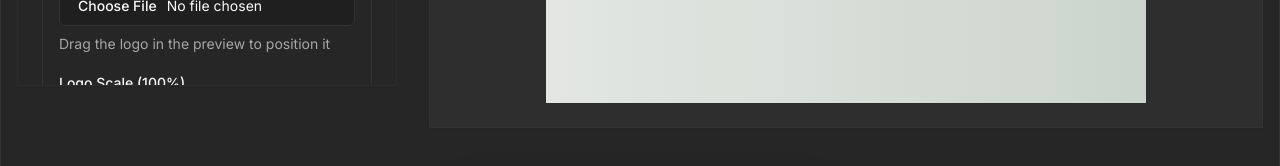
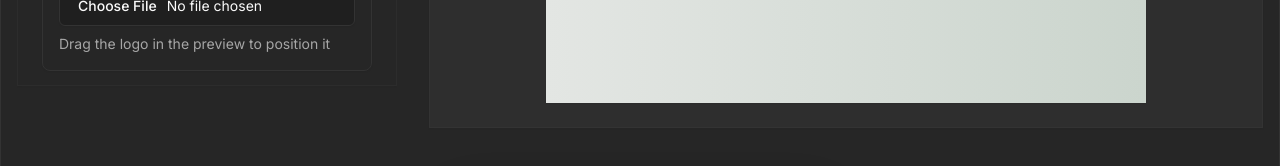
Before and after one commit to jackieangel/jobimagegen, a React (Vite) app: page / in a window 1280 px wide. Shown: the part 555-721 px from the top of the page. Built offline with nearby package versions, Linux system fonts and the light colour scheme; what @lemonsqueezy/lemonsqueezy.js would draw is missing.

Commit message:
Remove Positioning and Scaling Controls
Eliminate positioning and scaling controls from the control panel. Users can now adjust positioning directly in the preview.
[skip gpt_engineer]

```diff
--- a/src/components/Controls.tsx
+++ b/src/components/Controls.tsx
@@ -29,12 +29,8 @@ interface ControlsProps {
   pillsPosition: { x: number; y: number };
   setPillsPosition: (position: { x: number; y: number }) => void;
   setLogo: (value: string | null) => void;
-  logoPosition: { x: number; y: number };
-  setLogoPosition: (position: { x: number; y: number }) => void;
   logoColor: string;
   setLogoColor: (color: string) => void;
-  logoScale: number;
-  setLogoScale: (scale: number) => void;
   activeTemplate: string;
   setActiveTemplate: (value: string) => void;
 }
@@ -55,12 +51,8 @@ export function Controls({
   pillsPosition,
   setPillsPosition,
   setLogo,
-  logoPosition,
-  setLogoPosition,
   logoColor,
   setLogoColor,
-  logoScale,
-  setLogoScale,
   activeTemplate,
   setActiveTemplate,
 }: ControlsProps) {
@@ -91,12 +83,8 @@ export function Controls({
 
         <LogoControl
           setLogo={setLogo}
-          logoPosition={logoPosition}
-          setLogoPosition={setLogoPosition}
           logoColor={logoColor}
           setLogoColor={setLogoColor}
-          logoScale={logoScale}
-          setLogoScale={setLogoScale}
         />
 
         <Separator />
--- a/src/components/ImageEditor.tsx
+++ b/src/components/ImageEditor.tsx
@@ -22,7 +22,6 @@ interface ImageEditorProps {
   logo: string | null;
   logoPosition: { x: number; y: number };
   logoColor: string;
-  logoScale: number;
   setLogoPosition?: (position: { x: number; y: number }) => void;
   gradientMotion?: boolean;
 }
@@ -41,7 +40,6 @@ export const ImageEditor = forwardRef<HTMLDivElement, ImageEditorProps>(
       logo,
       logoPosition,
       logoColor,
-      logoScale,
       setLogoPosition,
       gradientMotion = false,
     } = props;
@@ -111,7 +109,7 @@ export const ImageEditor = forwardRef<HTMLDivElement, ImageEditorProps>(
                   alt="Company logo"
                   className="object-contain transition-all duration-200"
                   style={{
-                    height: `${48 * logoScale}px`,
+                    height: '48px',
                     filter: logo.endsWith('.svg') ? `brightness(0) saturate(100%) ${logoColor === '#FFFFFF' ? 'invert(1)' : ''}` : 'none',
                     color: logoColor
                   }}
--- a/src/components/controls/LogoControl.tsx
+++ b/src/components/controls/LogoControl.tsx
@@ -1,6 +1,5 @@
 import { Input } from "@/components/ui/input";
 import { Label } from "@/components/ui/label";
-import { Slider } from "@/components/ui/slider";
 import { useState } from "react";
 import { toast } from "sonner";
 import { Card } from "@/components/ui/card";
@@ -8,22 +7,14 @@ import { Select, SelectContent, SelectItem, SelectTrigger, SelectValue } from "@
 
 interface LogoControlProps {
   setLogo: (value: string | null) => void;
-  logoPosition: { x: number; y: number };
-  setLogoPosition: (position: { x: number; y: number }) => void;
   logoColor: string;
   setLogoColor: (color: string) => void;
-  logoScale: number;
-  setLogoScale: (scale: number) => void;
 }
 
 export function LogoControl({
   setLogo,
-  logoPosition,
-  setLogoPosition,
   logoColor,
   setLogoColor,
-  logoScale,
-  setLogoScale
 }: LogoControlProps) {
   const [fileType, setFileType] = useState<"png" | "svg" | null>(null);
 
@@ -111,17 +102,6 @@ export function LogoControl({
           </Select>
         </div>
       )}
-
-      <div className="space-y-2">
-        <Label>Logo Scale ({Math.round(logoScale * 100)}%)</Label>
-        <Slider
-          value={[logoScale]}
-          onValueChange={([value]) => setLogoScale(value)}
-          min={0.1}
-          max={2}
-          step={0.1}
-        />
-      </div>
     </Card>
   );
 }
--- a/src/pages/Index.tsx
+++ b/src/pages/Index.tsx
@@ -21,7 +21,6 @@ export default function Index() {
   const [logo, setLogo] = useState<string | null>(null);
   const [logoPosition, setLogoPosition] = useState({ x: 50, y: 25 });
   const [logoColor, setLogoColor] = useState("#000000");
-  const [logoScale, setLogoScale] = useState(1);
 
   const editorRef = useRef<HTMLDivElement>(null);
   const actionBarRef = useRef<HTMLDivElement>(null);
@@ -58,12 +57,8 @@ export default function Index() {
                 pillsPosition={pillsPosition}
                 setPillsPosition={() => {}}
                 setLogo={setLogo}
-                logoPosition={logoPosition}
-                setLogoPosition={() => {}}
                 logoColor={logoColor}
                 setLogoColor={setLogoColor}
-                logoScale={logoScale}
-                setLogoScale={setLogoScale}
                 activeTemplate={activeTemplate}
                 setActiveTemplate={setActiveTemplate}
               />
@@ -105,7 +100,6 @@ export default function Index() {
                           logo={logo}
                           logoPosition={logoPosition}
                           logoColor={logoColor}
-                          logoScale={logoScale}
                           setLogoPosition={setLogoPosition}
                         />
                       </div>
```
